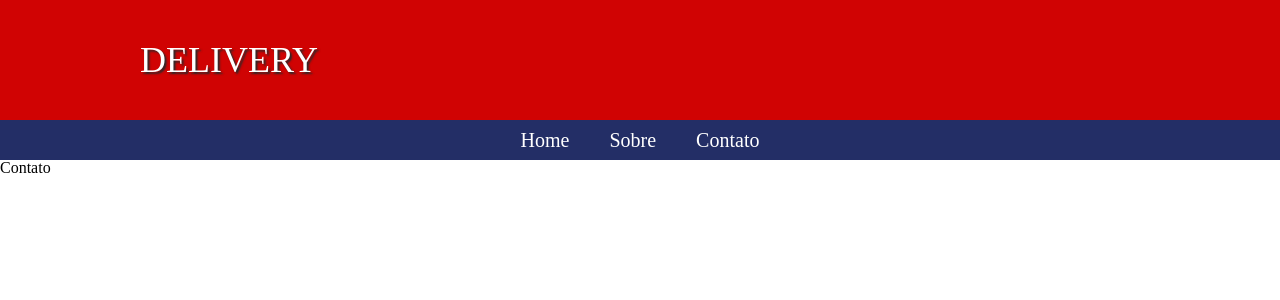
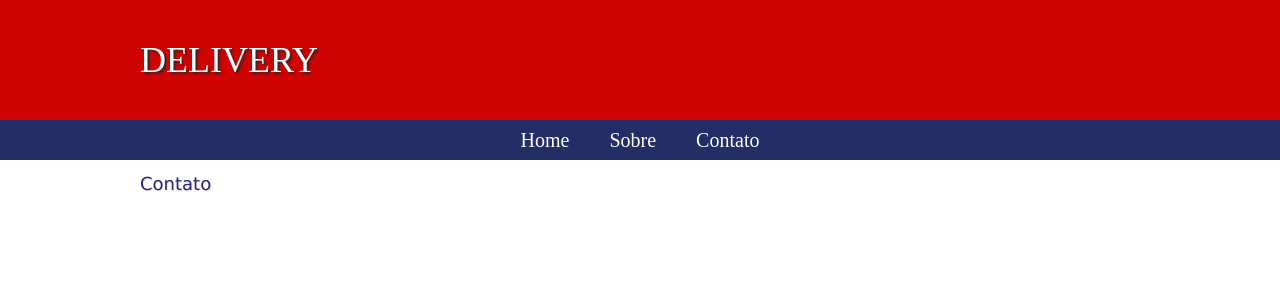
Before and after one commit to giovannirp/projetos-react, a React (Create React App) app in the folder delivery-full/: page /contato in a window 1280 px wide. Shown: the top 300 px of the page. Built offline with nearby package versions, Linux system fonts and the light colour scheme.

Commit message:
acertando layout new

```diff
--- a/delivery-full/src/Pages/About.js
+++ b/delivery-full/src/Pages/About.js
@@ -1,7 +1,12 @@
-import React from 'react'
+import React from 'react';
+import "./About.scss";
 
 export default function About() {
   return (
-    <div>About</div>
+    <main>
+      <div className="about">
+        <h1>About</h1>
+      </div>
+    </main>
   )
 }
--- /dev/null
+++ b/delivery-full/src/Pages/About.scss
@@ -0,0 +1,9 @@
+.about {
+  h1 {
+    margin-top: 15px;
+    font-size: 18px;
+    margin-bottom: 20px;
+    color: #28266d;
+    text-shadow: 1px 1px 1px #e1e1e1;
+  }
+}
--- a/delivery-full/src/Pages/Contato.js
+++ b/delivery-full/src/Pages/Contato.js
@@ -1,7 +1,12 @@
-import React from 'react'
+import React from "react";
+import "./Contato.scss";
 
 export default function Contato() {
   return (
-    <div>Contato</div>
-  )
+    <main>
+      <div className="contato">
+        <h1>Contato</h1>
+      </div>
+    </main>
+  );
 }
--- /dev/null
+++ b/delivery-full/src/Pages/Contato.scss
@@ -0,0 +1,9 @@
+.contato {
+    h1 {
+      margin-top: 15px;
+      font-size: 18px;
+      margin-bottom: 20px;
+      color: #28266d;
+      text-shadow: 1px 1px 1px #e1e1e1;
+    }
+  }
```
Also changed, not shown: delivery-full/src/App.js (+6 -7 lines).
